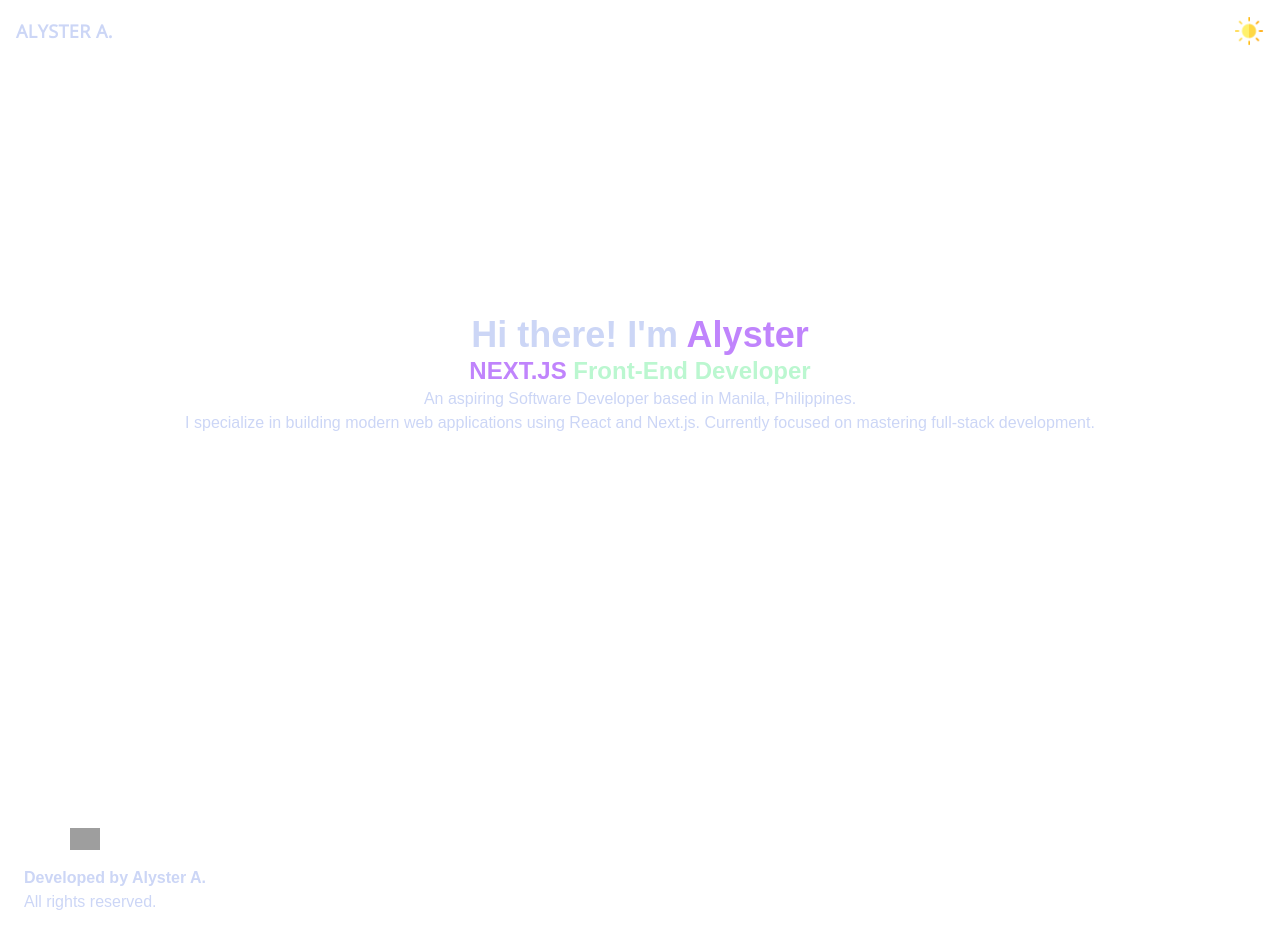
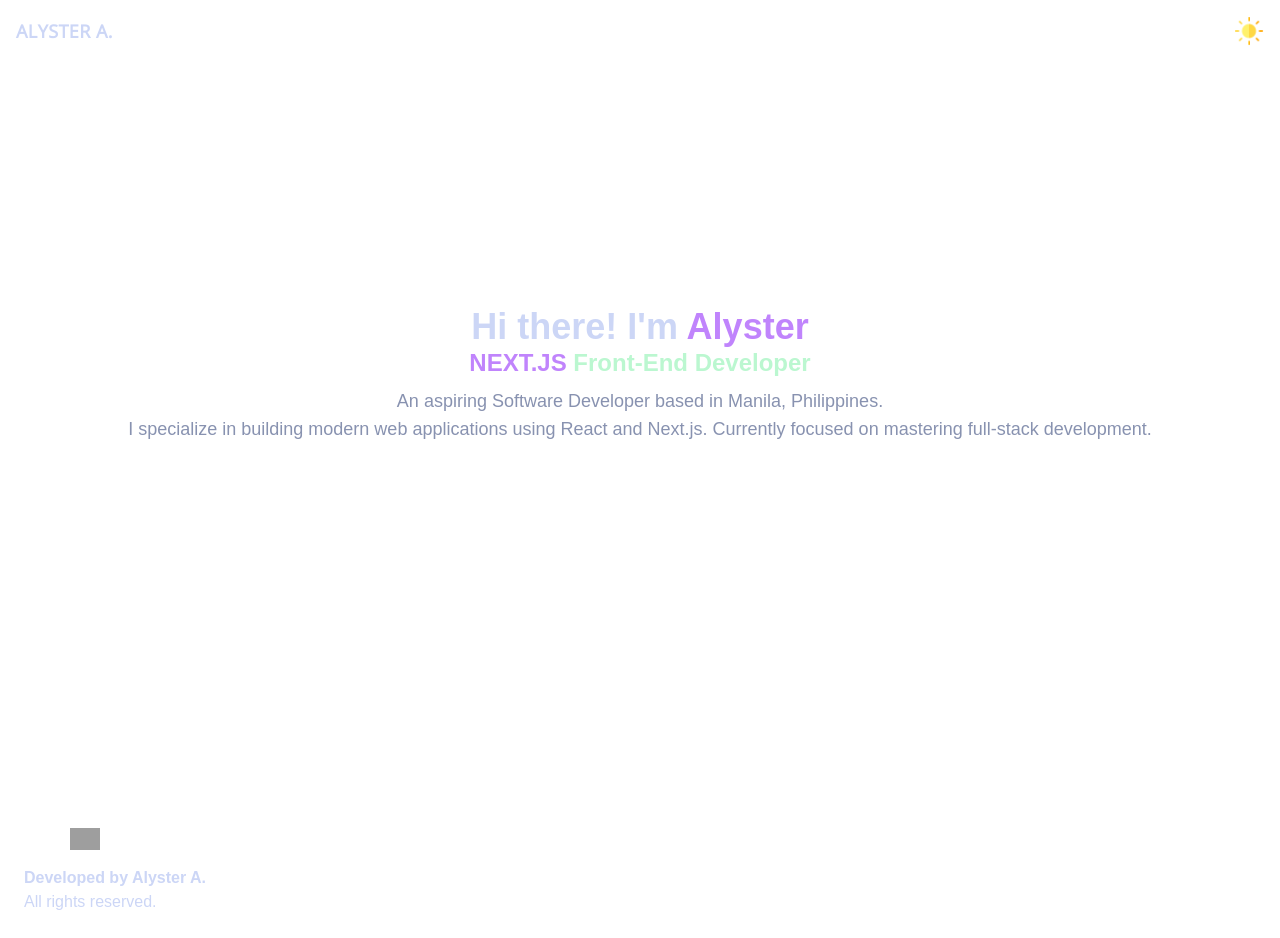
Before and after one commit to alysteragno/Professional-Website, a Next.js app in the folder professional-website/: page / in a window 1280 px wide. Built offline with nearby package versions, Linux system fonts and the light colour scheme; grey boxes are pictures that could not be loaded; a web font is replaced by a local one.

Commit message:
style(hero): changed font color and added

```diff
--- a/professional-website/src/app/components/hero.tsx
+++ b/professional-website/src/app/components/hero.tsx
@@ -41,10 +41,12 @@ export default function Hero() {
             Front-End Developer
           </Link>
         </h2>
-        <p>
-          An aspiring Software Developer based in Manila, Philippines. <br/>
-          I specialize in building modern web applications using React and Next.js. Currently focused on mastering full-stack development.
-        </p>
+        <div className='mt-2'>
+          <p className='text-lg text-quaternary'>
+            An aspiring Software Developer based in Manila, Philippines. <br/>
+            I specialize in building modern web applications using React and Next.js. Currently focused on mastering full-stack development.
+          </p>
+        </div>
       </div>
       <div className=''>
        <Arrow/>
--- a/professional-website/src/app/globals.css
+++ b/professional-website/src/app/globals.css
@@ -1,14 +1,15 @@
 @import "tailwindcss";
 
 :root {
-  --color-primary: #CCD6F6;    /* primary: light bluish */
-  --color-secondary: #C084FC;  /* secondary: purple */
-  --color-tertiary: #BBF7D0;   /* tertiary or accent: mint green */
+  --color-primary: #CCD6F6;
+  --color-secondary: #C084FC;
+  --color-tertiary: #BBF7D0;
+  --color-quaternary: #8892B0;
   --font-ntr: 'NTR', sans-serif;
-
-   --background: white;
+  --background: white;
   --foreground: var(--color-primary);
 }
+
 
 body {
   font-family: var(--font-ntr);
@@ -60,6 +61,10 @@ body {
   color: var(--color-footerfont);
 }
 
+.text-quaternary {
+  color: var(--color-quaternary);
+}
+
 @keyframes jump-twice {
   0%   { transform: translateY(0); }
   20%  { transform: translateY(-10px); }
```
